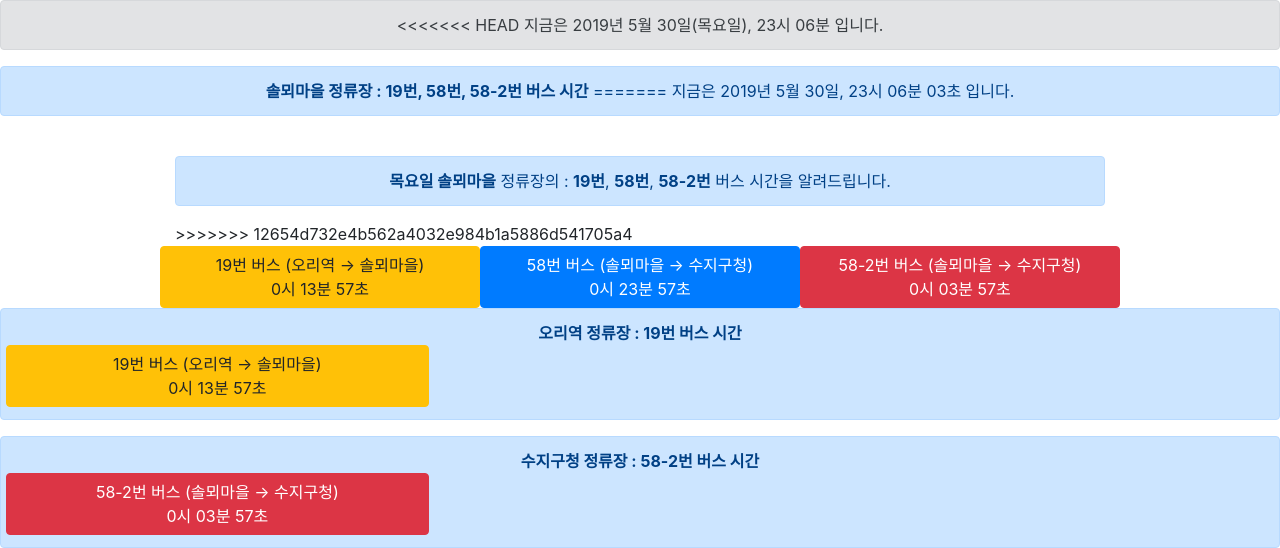
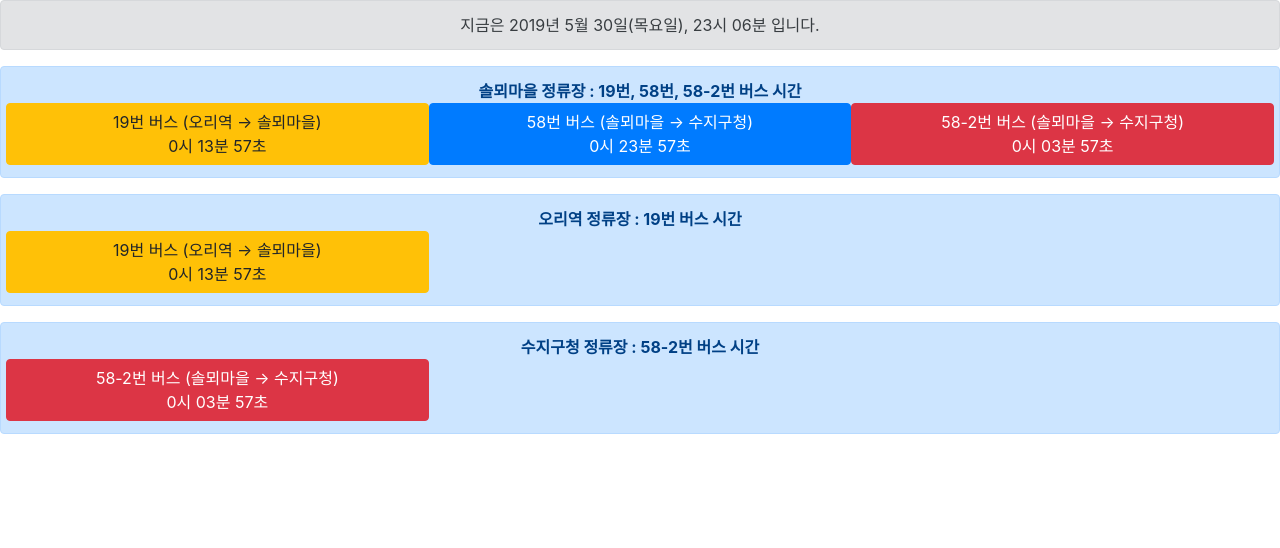
Before and after one commit to thnam91/bus-timetable, a Django app: page /nowbus/ in a window 1280 px wide. Shown: the part 56-604 px from the top of the page. Run offline with Django 3.2, Linux system fonts and the light colour scheme; some libraries are stand-ins or nearby versions.

Commit message:
container제거, 꽉찬화면으로 구성

```diff
--- a/nowbus/templates/nowbus/index.html
+++ b/nowbus/templates/nowbus/index.html
@@ -2,21 +2,11 @@
 
 {% block content %}
         <div class="alert alert-secondary" align="center">
-<<<<<<< HEAD
             {% now "지금은 Y년 F j일(l), H시 i분 입니다." %}
         </div>
 
         <div class="alert alert-primary" align="center">
             <b>솔뫼마을 정류장 : 19번, 58번, 58-2번 버스 시간</b>
-=======
-        {% now "지금은 Y년 F j일, H시 i분 s초 입니다." %}
-    </div>
-    <div class="container col-sm-9">
-        <br/>
-        <div class="alert alert-primary" align="center">
-            <b>{{ day }}요일 솔뫼마을</b> 정류장의 : <b>19번</b>, <b>58번</b>, <b>58-2번</b> 버스 시간을 알려드립니다.
-        </div>
->>>>>>> 12654d732e4b562a4032e984b1a5886d541705a4
             <div class="row">
                 <button type="button" class="btn btn-warning col-sm-4" style="">19번 버스 (오리역 → 솔뫼마을)</br>{{ h19s }}시 {{ m19s }}분 {{ s19s }}초</button>
                 <button type="button" class="btn btn-primary col-sm-4" style="">58번 버스 (솔뫼마을 → 수지구청)</br>{{ h58s }}시 {{ m58s }}분 {{ s58s }}초</button>
```
Lines whose indentation alone changed are shown as unchanged.
